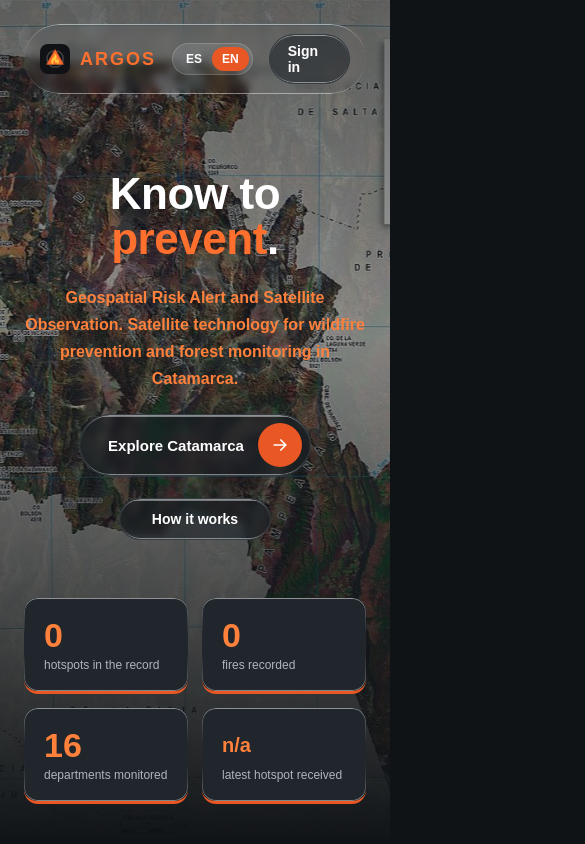
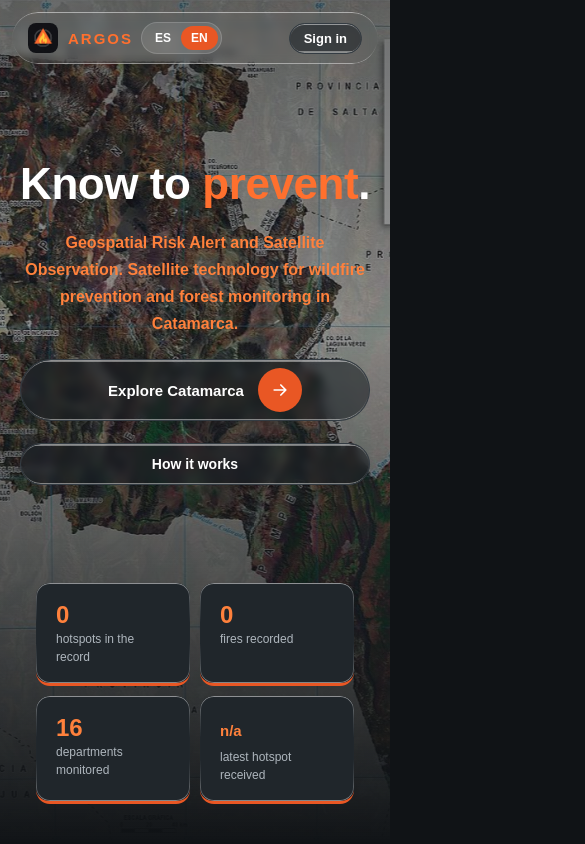
Before and after one commit to equipoinstintiahackaton/argos-cta, a Next.js app in the folder web/: page / in a window 390 px wide. Shown: the top 844 px of the page, 585 px wide, since content can reach past the window. Built offline with nearby package versions, Linux system fonts and the light colour scheme; no server answers; the database is empty.

Commit message:
Barras horizontales y responsive movil

```diff
--- a/web/app/globals.css
+++ b/web/app/globals.css
@@ -370,3 +370,53 @@ a.tel { text-decoration: none; }
 .idioma { display: inline-flex; padding: 3px; border-radius: 999px; background: rgba(255,255,255,.1); border: 1px solid rgba(255,255,255,.16); }
 .idioma button { border: 0; background: transparent; color: #fff; font-size: 12px; font-weight: 700; padding: 5px 10px; border-radius: 999px; cursor: pointer; }
 .idioma button.on { background: var(--argos-secondary); }
+
+/* barras horizontales (departamentos) */
+.hbarras { display: flex; flex-direction: column; gap: 6px; }
+.hb-max { font-size: 11px; color: var(--argos-text-secondary); text-align: right; }
+.hb-fila { display: grid; grid-template-columns: minmax(90px, 170px) 1fr 52px; align-items: center; gap: 10px; font-size: 12px; }
+.hb-et { color: var(--argos-text-secondary); overflow: hidden; text-overflow: ellipsis; white-space: nowrap; }
+.hb-pista { height: 14px; background: rgba(255,255,255,.06); border-radius: 4px; overflow: hidden; }
+.hb-pista i { display: block; height: 100%; border-radius: 4px; }
+.hb-val { text-align: right; color: #d0d5d9; font-variant-numeric: tabular-nums; }
+
+/* ======== Responsive telefono ======== */
+html, body { overflow-x: hidden; }
+img, svg { max-width: 100%; }
+@media (max-width: 860px) {
+  .gl-lema { display: none; }
+  .gl-head { display: flex; justify-content: space-between; align-items: center; gap: 10px; }
+  .gl-head .idioma { display: inline-flex; }
+  .gl-hello { font-size: 12px; } .gl-who { font-size: 11px; max-width: 46vw; overflow: hidden; text-overflow: ellipsis; white-space: nowrap; display: block; }
+  .kpis { grid-template-columns: repeat(2, 1fr); gap: 10px; }
+  .kpi { padding: 12px; } .kpi b { font-size: 22px; }
+  .grid3 { grid-template-columns: 1fr; }
+  .pagina { padding: 8px 0 24px; }
+  .titulo { font-size: 24px; }
+  .filtro { display: grid !important; grid-template-columns: 1fr 1fr; gap: 10px !important; }
+  .filtro label, .filtro select { width: 100%; }
+  .filtro select { margin-top: 4px; }
+  .card { padding: 14px; }
+  .card table, .tabla { display: block; overflow-x: auto; white-space: nowrap; -webkit-overflow-scrolling: touch; }
+  .tabla td[style*="nowrap"] { white-space: nowrap; }
+  .rango { width: 180px; }
+  .gl-hero h1 { font-size: clamp(30px, 9vw, 44px); }
+  .gl-temps { overflow-x: auto; }
+  .gl-card.big .gl-bigtemp { font-size: 64px; }
+  .gl-main .app.embebido { min-height: 420px; }
+  .gl-main .app.embebido .panel { max-height: 58%; padding: 14px; }
+  .login, .caja-login { width: 100%; }
+}
+@media (max-width: 520px) {
+  .lp-nav { width: calc(100% - 24px); margin-top: 12px; gap: 8px; }
+  .lp-nav .lp-marca span { font-size: 15px; }
+  .lp-nav .lp-btn { padding: 7px 14px; font-size: 13px; }
+  .lp-hero-contenido { padding: 0 20px; }
+  .lp-kpis { padding: 0 12px; gap: 10px; }
+  .lp-kpis b { font-size: 24px; } .lp-kpis b.chico { font-size: 15px; }
+  .lp-cta, .lp-sec { width: 100%; justify-content: center; text-align: center; }
+  .lp-marco { aspect-ratio: auto; min-height: 520px; }
+  .lp-marco-pie { flex-direction: column; align-items: stretch; gap: 12px; }
+  .hb-fila { grid-template-columns: 96px 1fr 44px; gap: 8px; }
+  .menu { gap: 8px; }
+}
```
Also changed, not shown: web/components/Barras.tsx (+39 -10 lines).
